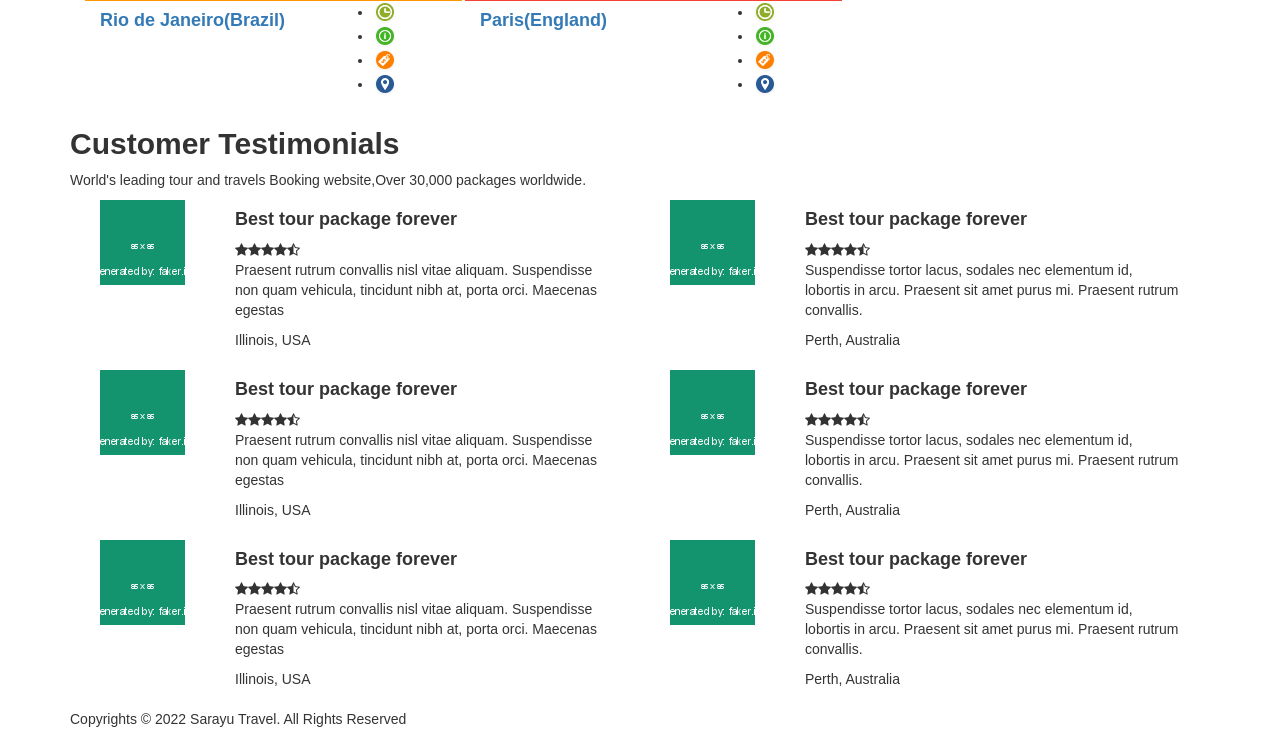
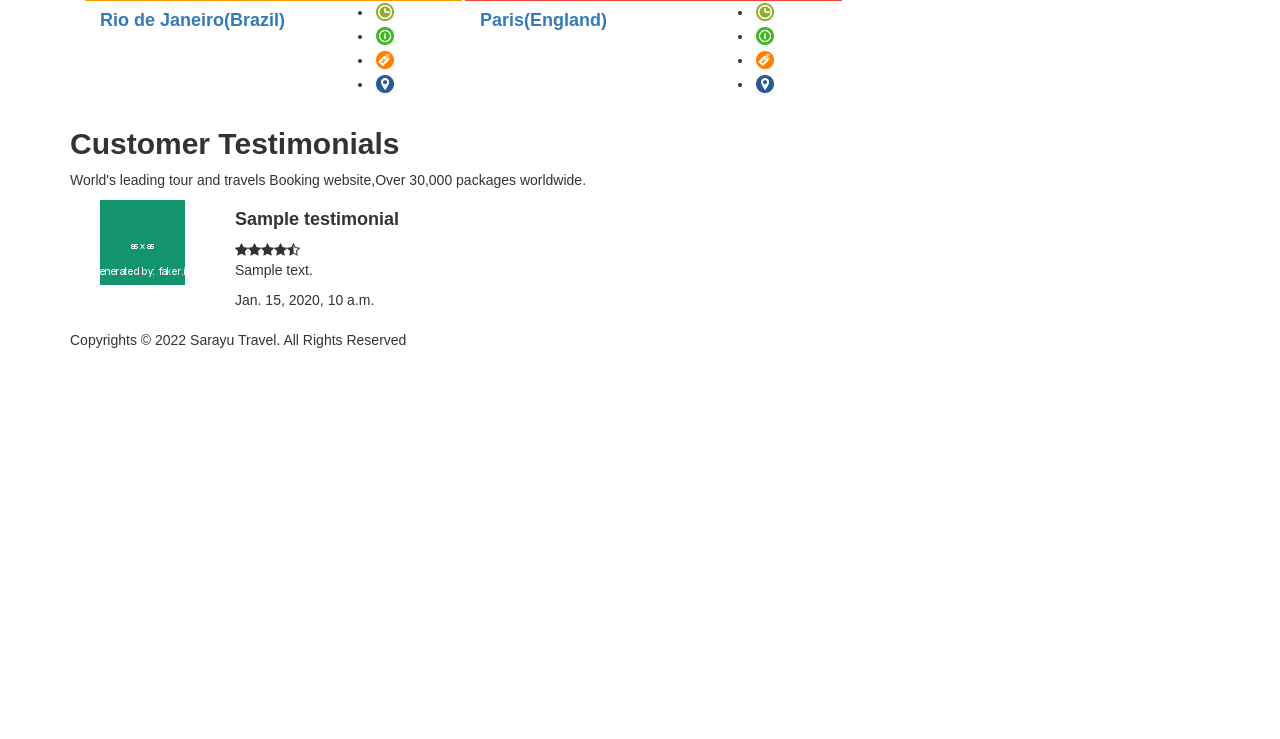
Before and after one commit to randysetiawanh/sarayu-project, a Django app: page /about/ in a window 1280 px wide. Shown: the part 678-1417 px from the top of the page. After the commit the page ends 1026 px from the top, so only its background shows below. Run offline with Django 3.2, Linux system fonts and the light colour scheme; tables that the repository leaves empty hold one stand-in row (values such as "Sample post").

Commit message:
Tutorial#3 : Add function new testimonials (render 3 new testimonials)

```diff
--- a/sarayutravel/travel/admin.py
+++ b/sarayutravel/travel/admin.py
@@ -4,3 +4,4 @@ from .models import *
 
 admin.site.register(Package)
 admin.site.register(Customer)
+admin.site.register(Testimonial)
--- a/sarayutravel/travel/models.py
+++ b/sarayutravel/travel/models.py
@@ -5,14 +5,25 @@ class Package(models.Model):
     namePackage = models.CharField(max_length=50)
     pricePackage = models.FloatField(max_length=10)
     imagePackage = models.ImageField(default='default-package.png')
+    availablePackage = models.IntegerField(default=1)
+    descriptionPackage = models.TextField(max_length=500, default="Ini Description")
 
     def __str__(self):
         return "{} - Rp.{}".format(self.namePackage, self.pricePackage)
 
 class Customer(models.Model):
     userCustomer = models.OneToOneField(User, null=True, blank=True, on_delete=models.CASCADE)
-    nameCustomer = models.CharField(max_length=200, null=True)
+    nameCustomer = models.CharField(max_length=100, null=True)
     emailCustomer = models.CharField(max_length=200)
 
     def __str__(self):
         return "{}".format(self.userCustomer)
+
+class Testimonial(models.Model):
+    customerTestimonial = models.ForeignKey(Customer, null=True, blank=True, on_delete=models.SET_NULL)
+    nameTestimonial = models.CharField(max_length=100, null=True)
+    commentTestimonial = models.TextField(max_length=500)
+    dateTestimonial = models.DateTimeField(auto_now_add=True)
+
+    def __str__(self):
+        return "{} ({})".format(self.customerTestimonial, self.dateTestimonial)
--- a/sarayutravel/travel/templates/travel/about.html
+++ b/sarayutravel/travel/templates/travel/about.html
@@ -42,8 +42,6 @@
         </div>
     </div>
 </section>
-<!--END HEADER SECTION-->
-
 {% endblock mainBanner %}
 
 {% block mainContent %}
@@ -154,73 +152,22 @@
                 <p>World's leading tour and travels Booking website,Over 30,000 packages worldwide.</p>
             </div>
             <div class="p_testimonial">
+                {% for testimonial in NewTestimonial %}
                 <!--====== TESTIMONIALS ======-->
                 <div class="col-md-6">
                     <div class="p-tesi">
-                        <div class="col-md-3 col-sm-3"> <img src="{% static 'images/testi_img.png' %}" alt=""> </div>
+                        <div class="col-md-3 col-sm-3"> <img src="{% static 'images/testi_img.png' %}" alt="">
+                        </div>
                         <div class="col-md-9 col-sm-9">
-                            <h4>Best tour package forever</h4>
-                            <div><span class="tour_star"><i class="fa fa-star" aria-hidden="true"></i><i class="fa fa-star" aria-hidden="true"></i><i class="fa fa-star" aria-hidden="true"></i><i class="fa fa-star" aria-hidden="true"></i><i class="fa fa-star-half-o" aria-hidden="true"></i></span> </div>
-                            <p>Praesent rutrum convallis nisl vitae aliquam. Suspendisse non quam vehicula, tincidunt nibh at, porta orci. Maecenas egestas</p> <address>Illinois, USA</address> </div>
+                            <h4>{{testimonial.nameTestimonial}}</h4>
+                            <div><span class="tour_star"><i class="fa fa-star" aria-hidden="true"></i><i class="fa fa-star" aria-hidden="true"></i><i class="fa fa-star" aria-hidden="true"></i><i class="fa fa-star" aria-hidden="true"></i><i class="fa fa-star-half-o" aria-hidden="true"></i></span></div>
+                            <p>{{testimonial.commentTestimonial}}</p>
+                            <address>{{testimonial.dateTestimonial}}</address>
+                        </div>
                     </div>
                 </div>
                 <!--====== TESTIMONIALS ======-->
-                <!--====== TESTIMONIALS ======-->
-                <div class="col-md-6">
-                    <div class="p-tesi">
-                        <div class="col-md-3 col-sm-3"> <img src="{% static 'images/testi_img.png' %}" alt=""> </div>
-                        <div class="col-md-9 col-sm-9">
-                            <h4>Best tour package forever</h4>
-                            <div><span class="tour_star"><i class="fa fa-star" aria-hidden="true"></i><i class="fa fa-star" aria-hidden="true"></i><i class="fa fa-star" aria-hidden="true"></i><i class="fa fa-star" aria-hidden="true"></i><i class="fa fa-star-half-o" aria-hidden="true"></i></span> </div>
-                            <p>Suspendisse tortor lacus, sodales nec elementum id, lobortis in arcu. Praesent sit amet purus mi. Praesent rutrum convallis.</p> <address>Perth, Australia</address> </div>
-                    </div>
-                </div>
-                <!--====== TESTIMONIALS ======-->
-                <!--====== TESTIMONIALS ======-->
-                <div class="col-md-6">
-                    <div class="p-tesi">
-                        <div class="col-md-3 col-sm-3"> <img src="{% static 'images/testi_img.png' %}" alt=""> </div>
-                        <div class="col-md-9 col-sm-9">
-                            <h4>Best tour package forever</h4>
-                            <div><span class="tour_star"><i class="fa fa-star" aria-hidden="true"></i><i class="fa fa-star" aria-hidden="true"></i><i class="fa fa-star" aria-hidden="true"></i><i class="fa fa-star" aria-hidden="true"></i><i class="fa fa-star-half-o" aria-hidden="true"></i></span> </div>
-                            <p>Praesent rutrum convallis nisl vitae aliquam. Suspendisse non quam vehicula, tincidunt nibh at, porta orci. Maecenas egestas</p> <address>Illinois, USA</address> </div>
-                    </div>
-                </div>
-                <!--====== TESTIMONIALS ======-->
-                <!--====== TESTIMONIALS ======-->
-                <div class="col-md-6">
-                    <div class="p-tesi">
-                        <div class="col-md-3 col-sm-3"> <img src="{% static 'images/testi_img.png' %}" alt=""> </div>
-                        <div class="col-md-9 col-sm-9">
-                            <h4>Best tour package forever</h4>
-                            <div><span class="tour_star"><i class="fa fa-star" aria-hidden="true"></i><i class="fa fa-star" aria-hidden="true"></i><i class="fa fa-star" aria-hidden="true"></i><i class="fa fa-star" aria-hidden="true"></i><i class="fa fa-star-half-o" aria-hidden="true"></i></span> </div>
-                            <p>Suspendisse tortor lacus, sodales nec elementum id, lobortis in arcu. Praesent sit amet purus mi. Praesent rutrum convallis.</p> <address>Perth, Australia</address> </div>
-                    </div>
-                </div>
-                <!--====== TESTIMONIALS ======-->
-                <!--====== TESTIMONIALS ======-->
-                <div class="col-md-6">
-                    <div class="p-tesi">
-                        <div class="col-md-3 col-sm-3"> <img src="{% static 'images/testi_img.png' %}" alt=""> </div>
-                        <div class="col-md-9 col-sm-9">
-                            <h4>Best tour package forever</h4>
-                            <div><span class="tour_star"><i class="fa fa-star" aria-hidden="true"></i><i class="fa fa-star" aria-hidden="true"></i><i class="fa fa-star" aria-hidden="true"></i><i class="fa fa-star" aria-hidden="true"></i><i class="fa fa-star-half-o" aria-hidden="true"></i></span> </div>
-                            <p>Praesent rutrum convallis nisl vitae aliquam. Suspendisse non quam vehicula, tincidunt nibh at, porta orci. Maecenas egestas</p> <address>Illinois, USA</address> </div>
-                    </div>
-                </div>
-                <!--====== TESTIMONIALS ======-->
-                <!--====== TESTIMONIALS ======-->
-                <div class="col-md-6">
-                    <div class="p-tesi">
-                        <div class="col-md-3 col-sm-3"> <img src="{% static 'images/testi_img.png' %}" alt=""> </div>
-                        <div class="col-md-9 col-sm-9">
-                            <h4>Best tour package forever</h4>
-                            <div><span class="tour_star"><i class="fa fa-star" aria-hidden="true"></i><i class="fa fa-star" aria-hidden="true"></i><i class="fa fa-star" aria-hidden="true"></i><i class="fa fa-star" aria-hidden="true"></i><i class="fa fa-star-half-o" aria-hidden="true"></i></span> </div>
-                            <p>Suspendisse tortor lacus, sodales nec elementum id, lobortis in arcu. Praesent sit amet purus mi. Praesent rutrum convallis.</p> <address>Perth, Australia</address> </div>
-                    </div>
-                </div>
-                <!--====== TESTIMONIALS ======-->
-                <!--====== TESTIMONIALS ======-->
+                {% endfor %}
             </div>
         </div>
     </div>
--- a/sarayutravel/travel/views.py
+++ b/sarayutravel/travel/views.py
@@ -25,8 +25,10 @@ def PackageDetailView(request, idPackage):
     return render(request, 'travel/package.html', context)
 
 def AboutView(request):
+    getNewTestimonial = Testimonial.objects.all().order_by('-id')[:4]
     context = {
         'Type' : 'About',
+        'NewTestimonial' : getNewTestimonial,
     }
     return render(request, 'travel/about.html', context)
 
```
